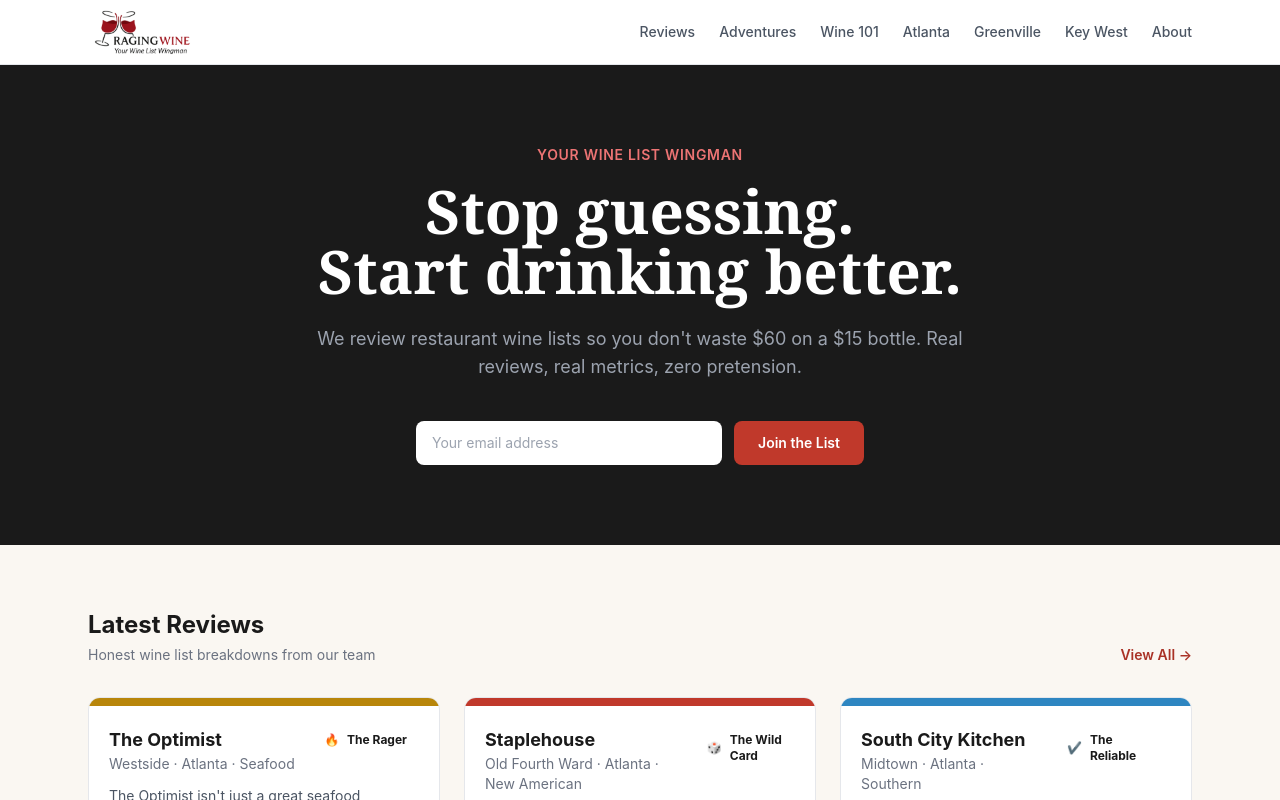
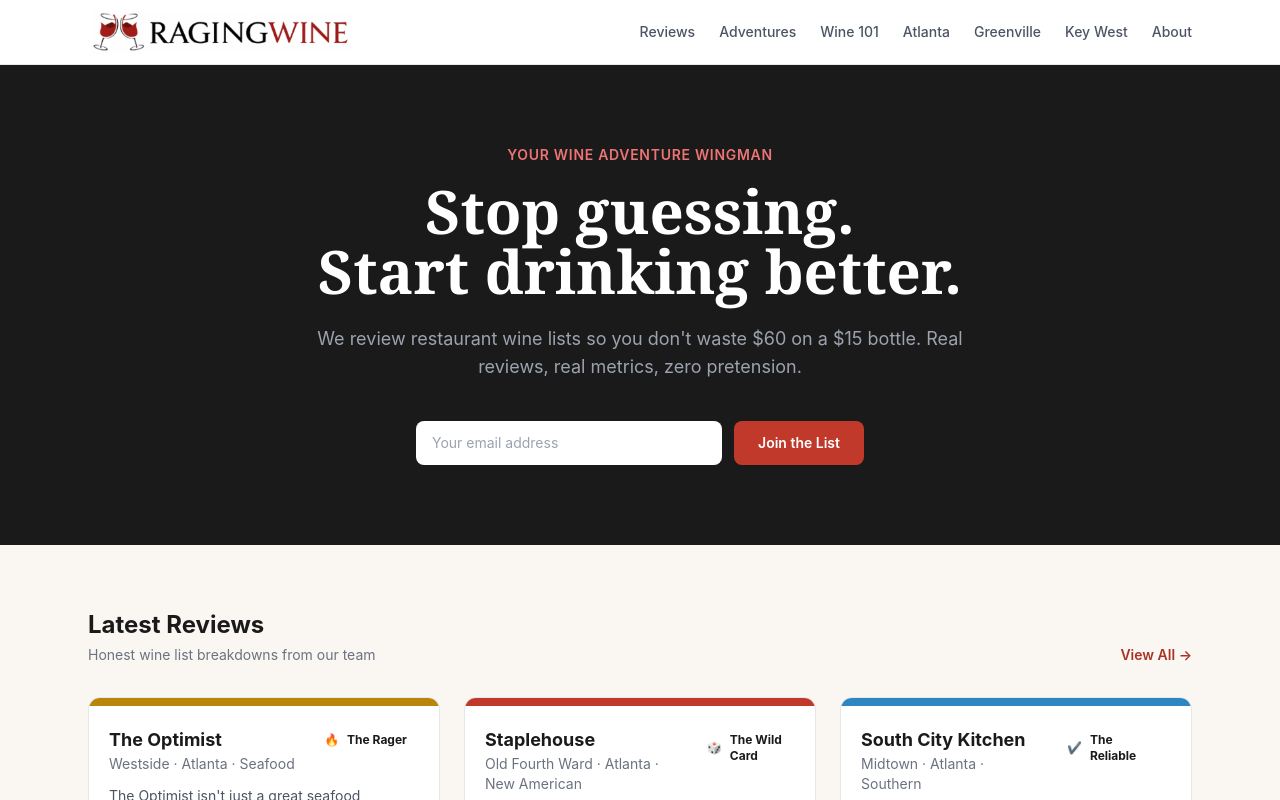
Before and after one commit to S2Ventures/ragingwine, a Next.js app: page / in a window 1280 px wide. Shown: the top 800 px of the page. Built offline with nearby package versions, Linux system fonts and the light colour scheme.

Commit message:
Update logo and tagline to Wine Adventure Wingman

```diff
--- a/src/app/layout.tsx
+++ b/src/app/layout.tsx
@@ -4,11 +4,11 @@ import Header from '@/components/Header';
 import Footer from '@/components/Footer';
 
 export const metadata: Metadata = {
-  title: 'Raging Wine | Your Wine List Wingman',
+  title: 'Raging Wine | Your Wine Adventure Wingman',
   description: 'Restaurant wine list reviews, city guides, and AI-powered recommendations. We help you make better wine decisions when dining out.',
   keywords: ['wine list', 'restaurant wine', 'wine reviews', 'wine pairing', 'wine guide'],
   openGraph: {
-    title: 'Raging Wine | Your Wine List Wingman',
+    title: 'Raging Wine | Your Wine Adventure Wingman',
     description: 'Restaurant wine list reviews, city guides, and AI-powered recommendations.',
     url: 'https://ragingwine.com',
     siteName: 'Raging Wine',
--- a/src/app/page.tsx
+++ b/src/app/page.tsx
@@ -14,7 +14,7 @@ export default function Home() {
       <section className="bg-brand-dark text-white">
         <div className="max-w-6xl mx-auto px-4 sm:px-6 py-20 text-center">
           <p className="text-wine-400 font-semibold text-sm uppercase tracking-wider mb-4">
-            Your Wine List Wingman
+            Your Wine Adventure Wingman
           </p>
           <h1 className="text-4xl sm:text-5xl lg:text-6xl font-display font-bold mb-6 leading-tight">
             Stop guessing.<br />Start drinking better.
--- a/src/components/Footer.tsx
+++ b/src/components/Footer.tsx
@@ -9,7 +9,7 @@ export default function Footer() {
             <div className="text-white font-bold text-lg mb-2">
               <span>RAGING</span><span className="text-wine-500">WINE</span>
             </div>
-            <p className="text-sm">Your Wine List Wingman</p>
+            <p className="text-sm">Your Wine Adventure Wingman</p>
           </div>
 
           <div>
--- a/src/components/Logo.tsx
+++ b/src/components/Logo.tsx
@@ -5,7 +5,7 @@ export default function Logo({ className = '' }: { className?: string }) {
     <div className={`flex items-center ${className}`}>
       <Image
         src="/logo.png"
-        alt="Raging Wine - Your Wine List Wingman"
+        alt="Raging Wine - Your Wine Adventure Wingman"
         width={180}
         height={48}
         priority
```
Also changed, not shown: public/logo.png.
